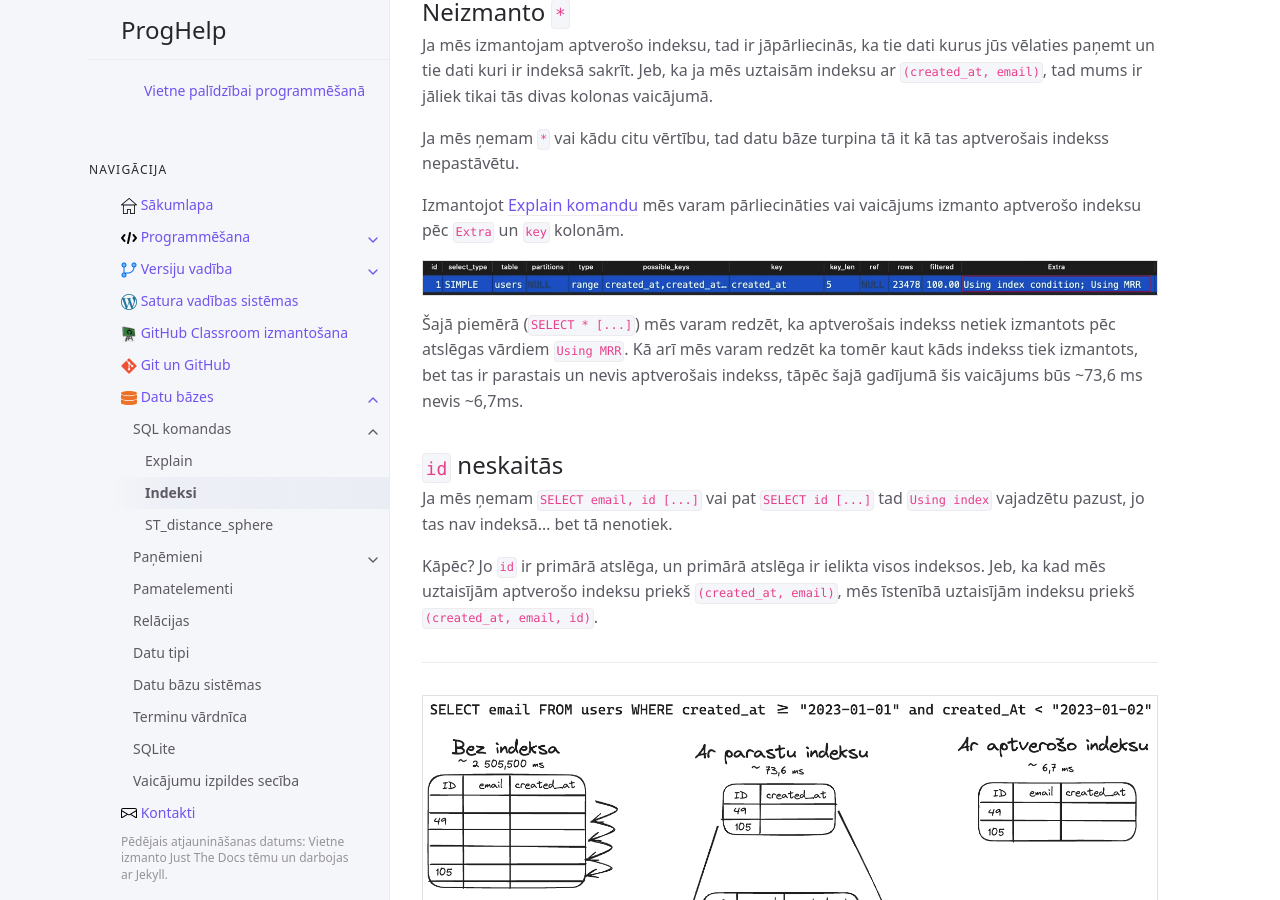
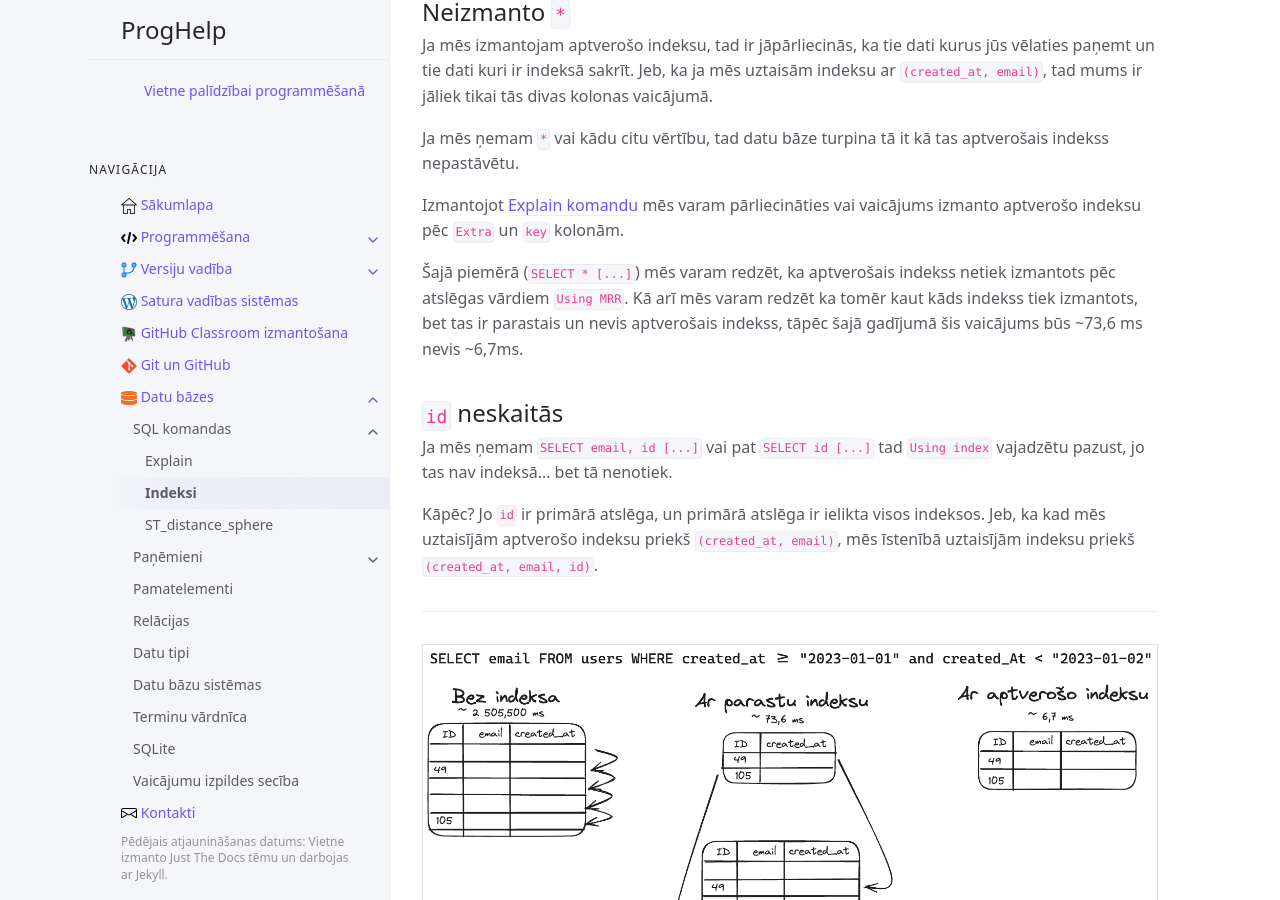
Before and after one commit to krmu/progr, a Jekyll site: the page built from db/komandas/indeksi.md, in a window 1280 px wide and 900 px high, scrolled down 2737 px. Built offline with Jekyll 4.4.1, drawn with Linux system fonts in a browser that asks for light colours.

Commit message:
Update indeksi.md

```diff
--- a/db/komandas/indeksi.md
+++ b/db/komandas/indeksi.md
@@ -104,7 +104,6 @@ Ja mēs ņemam `*` vai kādu citu vērtību, tad datu bāze turpina tā it kā t
 
 Izmantojot [Explain komandu](/db/komandas/explain) mēs varam pārliecināties vai vaicājums izmanto aptverošo indeksu pēc `Extra` un `key` kolonām.
 
-![](/assets/images/db/komandas/indeksi-explain-*.png)
 
 Šajā piemērā (`SELECT * [...]`) mēs varam redzēt, ka aptverošais indekss netiek izmantots pēc atslēgas vārdiem `Using MRR`. Kā arī mēs varam redzēt ka tomēr kaut kāds indekss tiek izmantots, bet tas ir parastais un nevis aptverošais indekss, tāpēc šajā gadījumā šis vaicājums būs ~73,6 ms nevis ~6,7ms.
 
```
